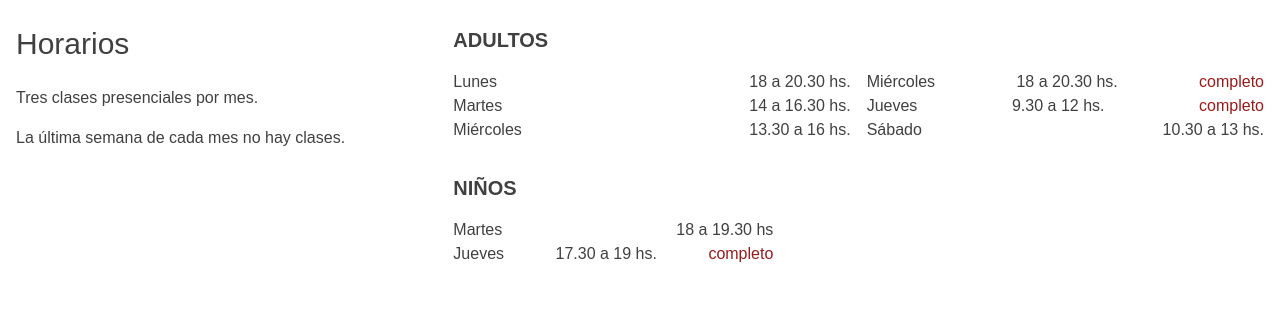
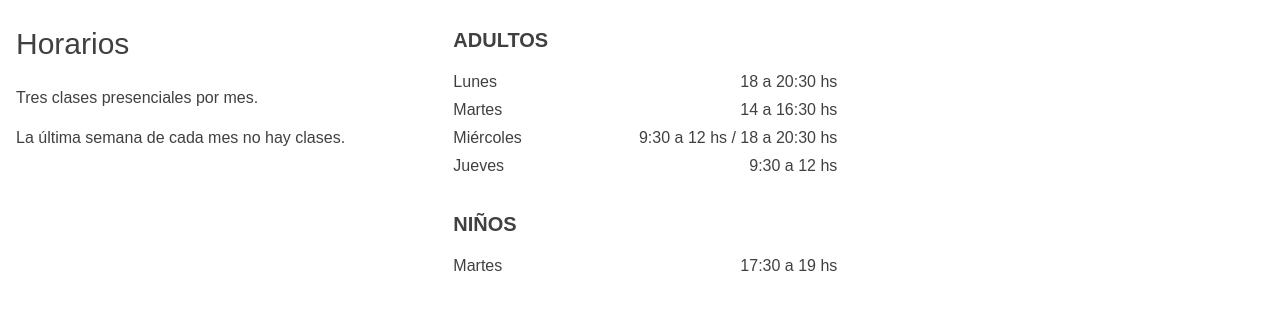
Before and after one commit to lolodurante/veronica-funes, a Next.js app: page /taller in a window 1280 px wide. Shown: the part 583-895 px from the top of the page. Built offline with nearby package versions, Linux system fonts and the light colour scheme; a web font is replaced by a local one.

Commit message:
added stuff

```diff
--- a/package.json
+++ b/package.json
@@ -18,11 +18,12 @@
     "react": "^18.3.1",
     "react-dom": "^18.3.1",
     "tailwind-merge": "^3.0.1",
-    "tailwindcss-animate": "^1.0.7"
+    "tailwindcss-animate": "^1.0.7",
+    "yet-another-react-lightbox": "^3.23.0"
   },
   "devDependencies": {
+    "@biomejs/biome": "1.9.4",
     "@eslint/eslintrc": "^3",
-    "@biomejs/biome": "1.9.4",
     "@types/node": "^20",
     "@types/react": "^18.3.18",
     "@types/react-dom": "^18.3.5",
--- a/src/app/obra/page.tsx
+++ b/src/app/obra/page.tsx
@@ -1,28 +1,75 @@
+"use client"; // Added for useState
+
 import Image from "next/image";
 import { Header } from "@/components/header";
 import { Footer } from "@/components/footer";
+import { useState } from "react"; // Import useState
+import Lightbox from "yet-another-react-lightbox"; // Import Lightbox
+import type { Slide } from "yet-another-react-lightbox"; // Import Slide type
+import "yet-another-react-lightbox/styles.css"; // Import default styles
 
-// Gallery images from the scraped site
+// Updated gallery images with titles
 const galleryImages = [
-  { id: "obra-1", src: "https://ext.same-assets.com/4226829879/2280939087.jpeg", alt: "Obra 1" },
-  { id: "obra-2", src: "https://ext.same-assets.com/4226829879/2780491278.jpeg", alt: "Obra 2" },
-  { id: "obra-3", src: "https://ext.same-assets.com/4226829879/2515856495.jpeg", alt: "Obra 3" },
-  { id: "obra-4", src: "https://ext.same-assets.com/4226829879/329581194.jpeg", alt: "Obra 4" },
-  { id: "obra-5", src: "https://ext.same-assets.com/4226829879/3794183980.jpeg", alt: "Obra 5" },
-  { id: "obra-6", src: "https://ext.same-assets.com/4226829879/260207817.jpeg", alt: "Obra 6" },
-  { id: "obra-7", src: "https://ext.same-assets.com/4226829879/524924198.jpeg", alt: "Obra 7" },
-  { id: "obra-8", src: "https://ext.same-assets.com/4226829879/3002863329.jpeg", alt: "Obra 8" },
-  { id: "obra-9", src: "https://ext.same-assets.com/4226829879/3506304268.jpeg", alt: "Obra 9" },
-  { id: "obra-10", src: "https://ext.same-assets.com/4226829879/2917537657.jpeg", alt: "Obra 10" },
-  { id: "obra-11", src: "https://ext.same-assets.com/4226829879/2879638817.jpeg", alt: "Obra 11" },
-  { id: "obra-12", src: "https://ext.same-assets.com/4226829879/933868517.jpeg", alt: "Obra 12" },
-  { id: "obra-13", src: "https://ext.same-assets.com/4226829879/1863920999.jpeg", alt: "Obra 13" },
-  { id: "obra-14", src: "https://ext.same-assets.com/4226829879/2147825276.jpeg", alt: "Obra 14" },
-  { id: "obra-15", src: "https://ext.same-assets.com/4226829879/2045367587.jpeg", alt: "Obra 15" },
-  { id: "obra-16", src: "https://ext.same-assets.com/4226829879/1830902576.jpeg", alt: "Obra 16" },
+  { id: "obra-1", src: "https://ext.same-assets.com/4226829879/2280939087.jpeg", title: "Retratos de familia" },
+  { id: "obra-2", src: "https://ext.same-assets.com/4226829879/2780491278.jpeg", title: "Microcentro" },
+  { id: "obra-3", src: "https://ext.same-assets.com/4226829879/2515856495.jpeg", title: "#3/12" },
+  { id: "obra-4", src: "https://ext.same-assets.com/4226829879/329581194.jpeg", title: "Dulce montón" },
+  { id: "obra-5", src: "https://ext.same-assets.com/4226829879/3794183980.jpeg", title: "#24/8" },
+  { id: "obra-6", src: "https://ext.same-assets.com/4226829879/260207817.jpeg", title: "Sin titulo" }, // Corrected typo 'tutulo' -> 'titulo'
+  { id: "obra-7", src: "https://ext.same-assets.com/4226829879/524924198.jpeg", title: "Ella tiene su louis vitton aunque salga con un raton" },
+  { id: "obra-8", src: "https://ext.same-assets.com/4226829879/3002863329.jpeg", title: "#3/12" },
+  { id: "obra-9", src: "https://ext.same-assets.com/4226829879/3506304268.jpeg", title: "Frivolada" },
+  { id: "obra-10", src: "https://ext.same-assets.com/4226829879/2917537657.jpeg", title: "Catalogo" },
+  { id: "obra-11", src: "https://ext.same-assets.com/4226829879/2879638817.jpeg", title: "Cuantas veces te lo.tengo que decir" },
+  { id: "obra-12", src: "https://ext.same-assets.com/4226829879/933868517.jpeg", title: "Tierra adentro" },
+  { id: "obra-13", src: "https://ext.same-assets.com/4226829879/1863920999.jpeg", title: "Mascaron" },
+  { id: "obra-14", src: "https://ext.same-assets.com/4226829879/2147825276.jpeg", title: "La vaca atada" }, // Corrected typo '114.la' -> 'La'
+  { id: "obra-15", src: "https://ext.same-assets.com/4226829879/2045367587.jpeg", title: "Guardianes" },
+  { id: "obra-16", src: "https://ext.same-assets.com/4226829879/1830902576.jpeg", title: "Microcentro" },
 ];
 
+// Format images for lightbox (needs src and title)
+const lightboxSlides = galleryImages.map(image => ({
+  src: image.src,
+  title: image.title,
+  width: 1000, // Provide estimate dimensions for better layout
+  height: 1000,
+}));
+
+// Custom slide renderer
+function renderSlide({ slide }: { slide: Slide }) {
+  // Ensure slide has src and title
+  if (!slide.src || !slide.title) return null;
+
+  // Basic responsive check (example)
+  const isSmallScreen = typeof window !== 'undefined' && window.innerWidth < 768;
+
+  return (
+    <div style={{ display: 'flex', flexDirection: isSmallScreen ? 'column' : 'row', width: '100%', height: '100%', alignItems: 'center', justifyContent: 'center' }}>
+      <div style={{ flex: isSmallScreen ? '1' : '0 0 70%', position: 'relative', width: isSmallScreen ? '90%' : '70%', height: isSmallScreen ? 'auto' : '90%' }}>
+        <img
+          src={slide.src}
+          alt={slide.title}
+          style={{ objectFit: 'contain', width: '100%', height: '100%', display: 'block' }}
+        />
+      </div>
+      {!isSmallScreen && (
+        <div style={{ flex: '1', padding: '20px', color: '#fff', display: 'flex', alignItems: 'center', justifyContent: 'center' }}>
+          <h2 style={{ margin: 0, textAlign: 'center' }}>{slide.title}</h2>
+        </div>
+      )}
+      {isSmallScreen && (
+         <div style={{ width: '90%', padding: '10px 0', color: '#fff', textAlign: 'center' }}>
+           <h2 style={{ margin: 0 }}>{slide.title}</h2>
+        </div>
+      )}
+    </div>
+  );
+}
+
 export default function ObraPage() {
+  const [index, setIndex] = useState(-1); // State for lightbox index (-1 means closed)
+
   return (
     <main className="min-h-screen flex flex-col">
       <Header />
@@ -30,16 +77,25 @@ export default function ObraPage() {
       <div className="flex-grow">
         <div className="container mx-auto px-4 py-8">
           <div className="grid grid-cols-1 sm:grid-cols-2 lg:grid-cols-4 gap-4">
-            {galleryImages.map((image) => (
-              <div key={image.id} className="relative aspect-square group">
+            {galleryImages.map((image, idx) => (
+              <div
+                key={image.id}
+                className="relative aspect-square group cursor-pointer" // Added cursor-pointer
+                onClick={() => setIndex(idx)} // Open lightbox on click
+              >
                 <Image
                   src={image.src}
-                  alt={image.alt}
+                  alt={image.title} // Use title for alt text
                   fill
                   className="object-cover"
                   sizes="(max-width: 640px) 100vw, (max-width: 1024px) 50vw, 25vw"
                 />
-                <div className="absolute inset-0 bg-black bg-opacity-0 group-hover:bg-opacity-20 transition-all duration-300" />
+                <div className="absolute inset-0 bg-black bg-opacity-0 group-hover:bg-opacity-20 transition-all duration-300 flex items-end justify-center p-2">
+                  {/* Optional: Show title on hover */}
+                  {/* <p className="text-white text-sm opacity-0 group-hover:opacity-100 transition-opacity duration-300 bg-black bg-opacity-50 px-2 py-1 rounded">
+                    {image.title}
+                  </p> */}
+                </div>
               </div>
             ))}
           </div>
@@ -47,6 +103,16 @@ export default function ObraPage() {
       </div>
 
       <Footer />
+
+      {/* Lightbox Component */}
+      <Lightbox
+        styles={{ backdrop: { backgroundColor: '#ffffff' } }} // White background
+        render={{ slide: renderSlide }} // Use custom slide renderer
+        open={index >= 0}
+        index={index}
+        close={() => setIndex(-1)}
+        slides={lightboxSlides} // Use slides with width/height estimates
+      />
     </main>
   );
 }
--- a/src/app/taller/page.tsx
+++ b/src/app/taller/page.tsx
@@ -53,51 +53,42 @@ export default function TallerPage() {
               <div className="md:w-2/3">
                 <div className="mb-8">
                   <h3 className="text-xl uppercase mb-4 font-bold">ADULTOS</h3>
-                  <div className="grid grid-cols-1 md:grid-cols-2 gap-4">
-                    <div>
-                      <p className="flex justify-between">
+                  <div className="space-y-1">
+                    <p className="flex justify-between max-w-sm">
                         <span>Lunes</span>
-                        <span>18 a 20.30 hs.</span>
+                      <span>18 a 20:30 hs</span>
                       </p>
-                      <p className="flex justify-between">
+                    <p className="flex justify-between max-w-sm">
                         <span>Martes</span>
-                        <span>14 a 16.30 hs.</span>
+                      <span>14 a 16:30 hs</span>
                       </p>
-                      <p className="flex justify-between">
+                    <p className="flex justify-between max-w-sm">
                         <span>Miércoles</span>
-                        <span>13.30 a 16 hs.</span>
+                      <span>9:30 a 12 hs / 18 a 20:30 hs</span>
                       </p>
-                    </div>
-                    <div>
-                      <p className="flex justify-between">
-                        <span>Miércoles</span>
-                        <span>18 a 20.30 hs.</span>
-                        <span className="text-red-800">completo</span>
+                    <p className="flex justify-between max-w-sm">
+                        <span>Jueves</span>
+                      <span>9:30 a 12 hs</span>
                       </p>
-                      <p className="flex justify-between">
-                        <span>Jueves</span>
-                        <span>9.30 a 12 hs.</span>
-                        <span className="text-red-800">completo</span>
-                      </p>
-                      <p className="flex justify-between">
-                        <span>Sábado</span>
-                        <span>10.30 a 13 hs.</span>
-                      </p>
-                    </div>
+                  </div>
+                </div>
+
+                <div className="mb-8">
+                  <h3 className="text-xl uppercase mb-4 font-bold">NIÑOS</h3>
+                  <div className="space-y-1">
+                    <p className="flex justify-between max-w-sm">
+                      <span>Martes</span>
+                      <span>17:30 a 19 hs</span>
+                    </p>
                   </div>
                 </div>
 
                 <div>
-                  <h3 className="text-xl uppercase mb-4 font-bold">NIÑOS</h3>
-                  <div>
-                    <p className="flex justify-between max-w-xs">
-                      <span>Martes</span>
-                      <span>18 a 19.30 hs</span>
-                    </p>
-                    <p className="flex justify-between max-w-xs">
+                  <h3 className="text-xl uppercase mb-4 font-bold">ADOLESCENTES</h3>
+                  <div className="space-y-1">
+                    <p className="flex justify-between max-w-sm">
                       <span>Jueves</span>
-                      <span>17.30 a 19 hs.</span>
-                      <span className="text-red-800">completo</span>
+                      <span>17:30 a 19:30 hs</span>
                     </p>
                   </div>
                 </div>
```
Also changed, not shown: src/app/bio/page.tsx (indentation only), 1 other file (tests, documents, lock files or other folders).
